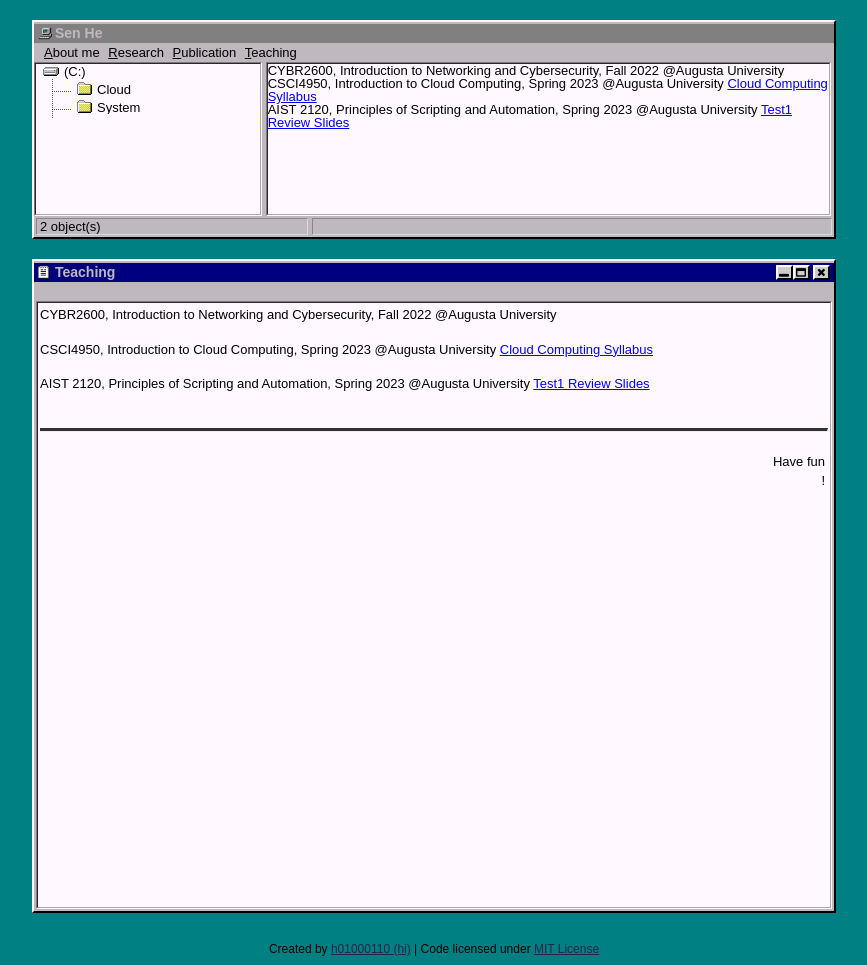
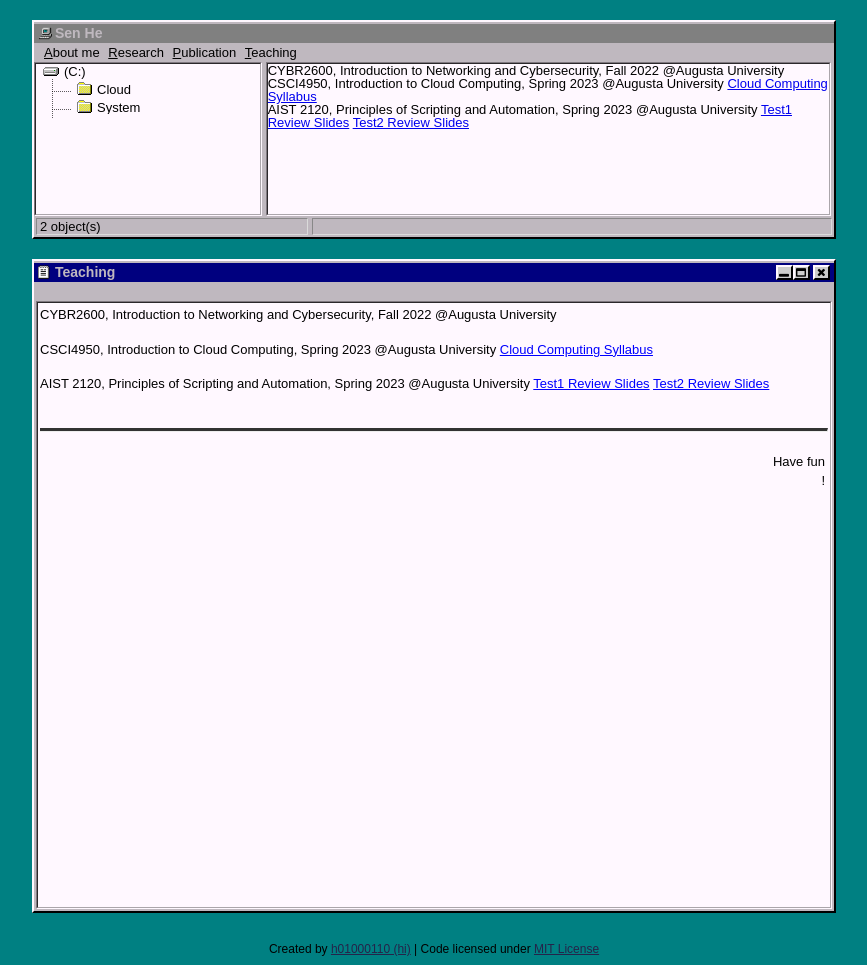
Before and after one commit to sen-he/sen-he.github.io, a Jekyll site: the page built from teaching/index.md, in a window 1280 px wide. Shown: the whole page, without its empty margins (206-1073 px from the left). Built offline with Jekyll 4.4.1, drawn with Linux system fonts in a browser that asks for light colours.

Commit message:
Update index.md

```diff
--- a/teaching/index.md
+++ b/teaching/index.md
@@ -10,3 +10,4 @@
 
 AIST 2120, Principles of Scripting and Automation, Spring 2023 @Augusta University
 [Test1 Review Slides](https://github.com/sen-he/sen-he.github.io/blob/master/teaching/Test1_Review.pptx)
+[Test2 Review Slides](https://github.com/sen-he/sen-he.github.io/blob/master/teaching/Test2_Review.pptx)
```
